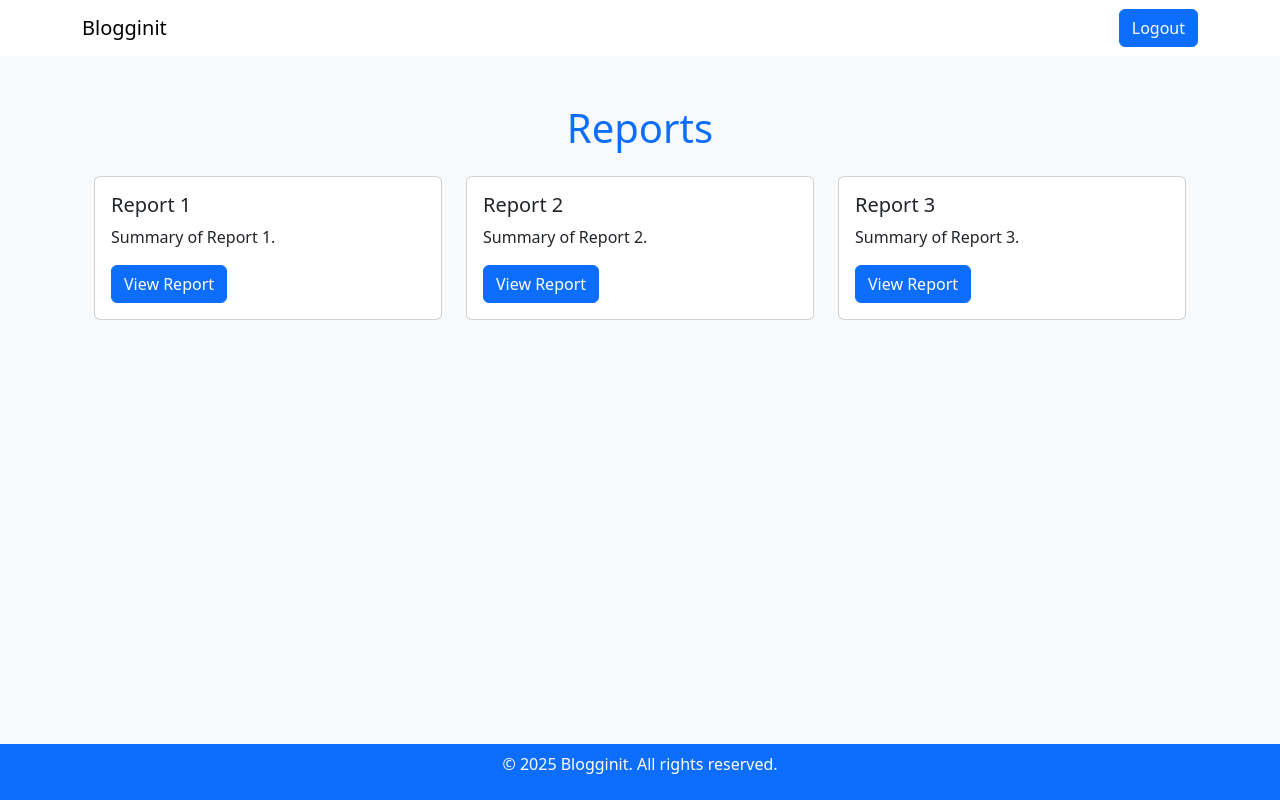
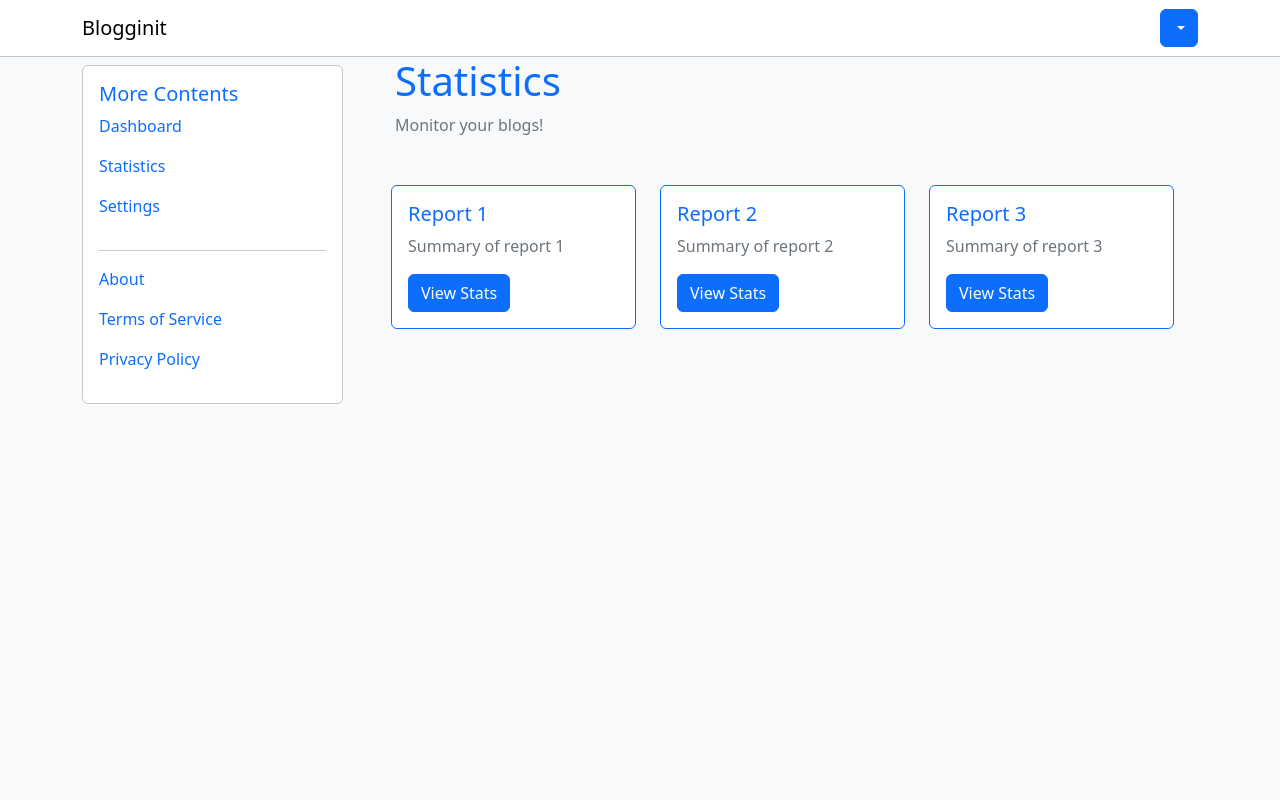
Before and after one commit to pspepp3r/blogginit, a PHP site: template resources/views/app/reports.twig in a window 1280 px wide. Run offline with PHP 8.4, Linux system fonts and the light colour scheme; the template is opened without the code that fills it, so the values that code supplies are empty; style sheets or scripts are compiled from the project's sources; some libraries are stand-ins or nearby versions.

Commit message:
Reworked frontend layout

```diff
--- a/resources/css/main.scss
+++ b/resources/css/main.scss
@@ -2,3 +2,7 @@
 @import "~bootstrap-icons/font/bootstrap-icons";
 
 // @import url("mods/font.scss");
+
+a {
+    text-decoration: none;
+}
--- a/resources/views/app/layout/layout.twig
+++ b/resources/views/app/layout/layout.twig
@@ -12,12 +12,15 @@
 		{% block stylesheets %}
 
 			{{ encore_entry_link_tags('main') }}
+			{{ encore_entry_link_tags('sidebar') }}
 
 		{% endblock %}
 
 		{% block javascript %}
 
 			{{ encore_entry_script_tags('main') }}
+			{{ encore_entry_script_tags('sidebar') }}
+
 
 		{% endblock %}
 
@@ -29,33 +32,84 @@
 
 	<body class="bg-light">
 
-		<nav class="bg-white navbar navbar-light px-5">
+		<nav class="bg-white navbar navbar-light px-5 border-bottom border-secondary-subtle">
 			<div class="container">
-				<a class="navbar-brand" href="#">Blogginit</a>
+				<a class="navbar-brand" href="/">Blogginit</a>
+
+				<div class="profile-dropdown">
+					<div class="dropdown">
+						<button class="btn btn-primary dropdown-toggle" type="button" id="profileDropdown" data-bs-toggle="dropdown" aria-expanded="false">
 							{{ user.name }}
+						</button>
+						<ul class="dropdown-menu" aria-labelledby="profileDropdown">
+							<li>
+								<a class="dropdown-item" href="/profile"><i class="bi bi-person-fill me-1 text-primary"></i>My Profile</a>
+							</li>
+							<li>
+								<a class="dropdown-item" href="/collaborations"><i class="bi bi-people-fill me-1 text-primary"></i>Collaboration
+									<span class="badge bg-success">new</span>
+								</a>
+							</li>
+							<li>
+								<a class="dropdown-item" href="/help"><i class="bi bi-question-circle-fill me-1 text-primary"></i>Help</a>
+							</li>
+							<li>
 								<form action="/logout" method="post">
 									{{ csrf.fields | raw }}
-					<button class="btn btn-primary">Logout</button>
+									<button class="dropdown-item"><i class="bi bi-door-open-fill me-1 text-primary"></i>Logout</button>
 								</form>
+							</li>
+						</ul>
+					</div>
+				</div>
+
 			</div>
 		</nav>
 
-		<div class="container"> {% block content %}{% endblock %}
-
+		<div class="container">
+			<div class="row">
+				<div class="col-sm-12 col-md-3 mt-2">
+					<div class="card border-secondary-subtle">
+						<div class="card-body">
+							<h5 class="card-title text-primary">More Contents</h5>
+                            <ul class="list-group">
+                                <li class="list-unstyled mb-3">
+                                    <a href="/dashboard">Dashboard</a>
+                                </li>
+                                <li class="list-unstyled mb-3">
+                                    <a href="/reports">Statistics</a>
+                                </li>
+                                <li class="list-unstyled mb-3">
+                                    <a href="/settings">Settings</a>
+                                </li>
+                                <hr>
+                                <li class="list-unstyled mb-3">
+                                    <a href="/about">About</a>
+                                </li>
+                                <li class="list-unstyled mb-3">
+                                    <a href="/tos">Terms of Service</a>
+                                </li>
+                                <li class="list-unstyled mb-3">
+                                    <a href="/privacy">Privacy Policy</a>
+                                </li>
+                            </ul>
 						</div>
-
-			<footer class="bg-primary text-white p-2 text-center fixed-bottom">
-
+					</div>
+				</div>
+				<div class="col-sm-12 col-md-9 column">
 					<div class="container">
-
-					<p>&copy;
-						{{ 'now' | date('Y') }}
-						Blogginit. All rights reserved.</p>
-
+						<div class="ms-3">
+							<h1 class="text-primary"> {% block page_title %}{% endblock %}
+								</h1>
+								<p class="text-secondary"> {% block page_description %}{% endblock %}
+									</p>
 								</div>
-
-			</footer>
-
+								{% block content %}{% endblock %}
+							</div>
+						</div>
+					</div>
+				</div>
 			</body>
-
 		</html>
+	</div>
+</body></html>
--- a/resources/views/app/reports.twig
+++ b/resources/views/app/reports.twig
@@ -4,7 +4,50 @@
 	Blogginit | Dashboard
 {% endblock %}
 
+{% block page_title %}
+	Statistics
+{% endblock %}
+
+
+{% block page_description %}
+	Monitor your blogs!
+{% endblock %}
+
 {% block content %}
+	<div class="container mt-5">
+		<div class="row mt-4">
+			<div class="col-md-4">
+				<div class="card border-primary">
+					<div class="card-body">
+						<h5 class="card-title text-primary">Report 1</h5>
+						<p class="card-text text-secondary">Summary of report 1</p>
+						<a href="#" class="btn btn-primary">View Stats</a>
+					</div>
+				</div>
+			</div>
+			<div class="col-md-4">
+				<div class="card border-primary">
+					<div class="card-body">
+						<h5 class="card-title text-primary">Report 2</h5>
+						<p class="card-text text-secondary">Summary of report 2</p>
+						<a href="#" class="btn btn-primary">View Stats</a>
+					</div>
+				</div>
+			</div>
+			<div class="col-md-4">
+				<div class="card border-primary">
+					<div class="card-body">
+						<h5 class="card-title text-primary">Report 3</h5>
+						<p class="card-text text-secondary">Summary of report 3</p>
+						<a href="#" class="btn btn-primary">View Stats</a>
+					</div>
+				</div>
+			</div>
+		</div>
+	</div>
+
+
+{% endblock %}
 
     {# <nav class="navbar navbar-expand-lg navbar-light bg-light">
         <div class="container-fluid">
@@ -24,38 +67,3 @@
             </div>
         </div>
     </nav> #}
-
-    <div class="container mt-5">
-        <h1 class="text-center text-primary mb-4">Reports</h1>
-        <div class="row">
-            <div class="col-md-4">
-                <div class="card">
-                    <div class="card-body">
-                        <h5 class="card-title">Report 1</h5>
-                        <p class="card-text">Summary of Report 1.</p>
-                        <a href="#" class="btn btn-primary">View Report</a>
-                    </div>
-                </div>
-            </div>
-            <div class="col-md-4">
-                <div class="card">
-                    <div class="card-body">
-                        <h5 class="card-title">Report 2</h5>
-                        <p class="card-text">Summary of Report 2.</p>
-                        <a href="#" class="btn btn-primary">View Report</a>
-                    </div>
-                </div>
-            </div>
-            <div class="col-md-4">
-                <div class="card">
-                    <div class="card-body">
-                        <h5 class="card-title">Report 3</h5>
-                        <p class="card-text">Summary of Report 3.</p>
-                        <a href="#" class="btn btn-primary">View Report</a>
-                    </div>
-                </div>
-            </div>
-        </div>
-    </div>
-
-{% endblock %}
```
Also changed, not shown: resources/views/app/dashboard.twig (+12 -8 lines). Lines whose indentation alone changed are shown as unchanged.
